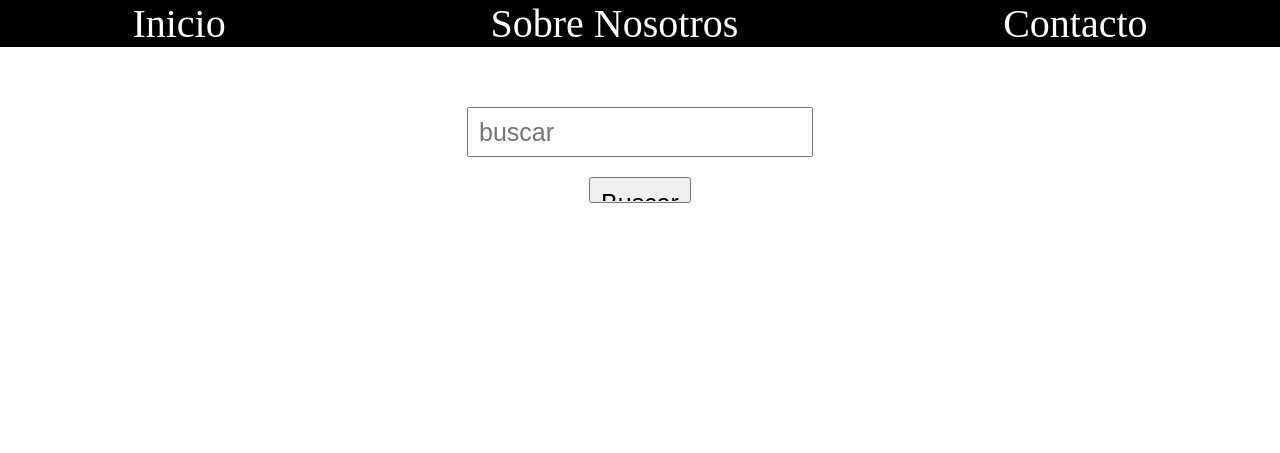
After one commit to JulioChura/Django, a Django app: page /search/ in a window 1280 px wide. The commit adds this page. Shown: the top 453 px of the page. Run offline with Django 5.2, Linux system fonts and the light colour scheme.

Commit message:
Se prueba el metodo get

```diff
--- a/src/listaContactos/listaContactos/urls.py
+++ b/src/listaContactos/listaContactos/urls.py
@@ -18,7 +18,8 @@ from django.contrib import admin
 from django.urls import path
 from inicio.views import myHomeView, anotherView, contacto
 from inicio.views import anotherView
-from personas.views import personaTestView, personaCreateView
+from personas.views import personaTestView, personaCreateView, searchForHelp
+
 
 urlpatterns = [
     path('', myHomeView, name="Pagina de inicio"),
@@ -26,5 +27,6 @@ urlpatterns = [
     path('admin/', admin.site.urls),  #
     path('contacto/', contacto),
     path('persona/', personaTestView, name='otro'),
-    path('agregar/', personaCreateView, name="createPersona")
+    path('agregar/', personaCreateView, name="createPersona"),
+    path('search/', searchForHelp, name="buscar")
 ]
--- a/src/listaContactos/personas/static/styles.css
+++ b/src/listaContactos/personas/static/styles.css
@@ -98,6 +98,7 @@ h2 {
 
 input {
     height: 2.rem;
+    margin: 1rem;
 }
 
 label {
--- /dev/null
+++ b/src/listaContactos/personas/templates/personas/search.html
@@ -0,0 +1,9 @@
+{% extends 'base.html' %}
+
+
+{% block content %}
+    <form class="formulario" action="http://docs.djangoproject.com/en/2.1/search" method="GET">
+        <input type="text" name='q' placeholder="buscar">
+        <input type="submit" value="Buscar">
+    </form>
+{% endblock content %}
--- a/src/listaContactos/personas/views.py
+++ b/src/listaContactos/personas/views.py
@@ -20,3 +20,6 @@ def personaCreateView(request):
         'form': form
     }
     return render(request, 'personas/personasCreate.html', context)
+
+def searchForHelp(request):
+    return render(request, 'personas/search.html', {})
```
